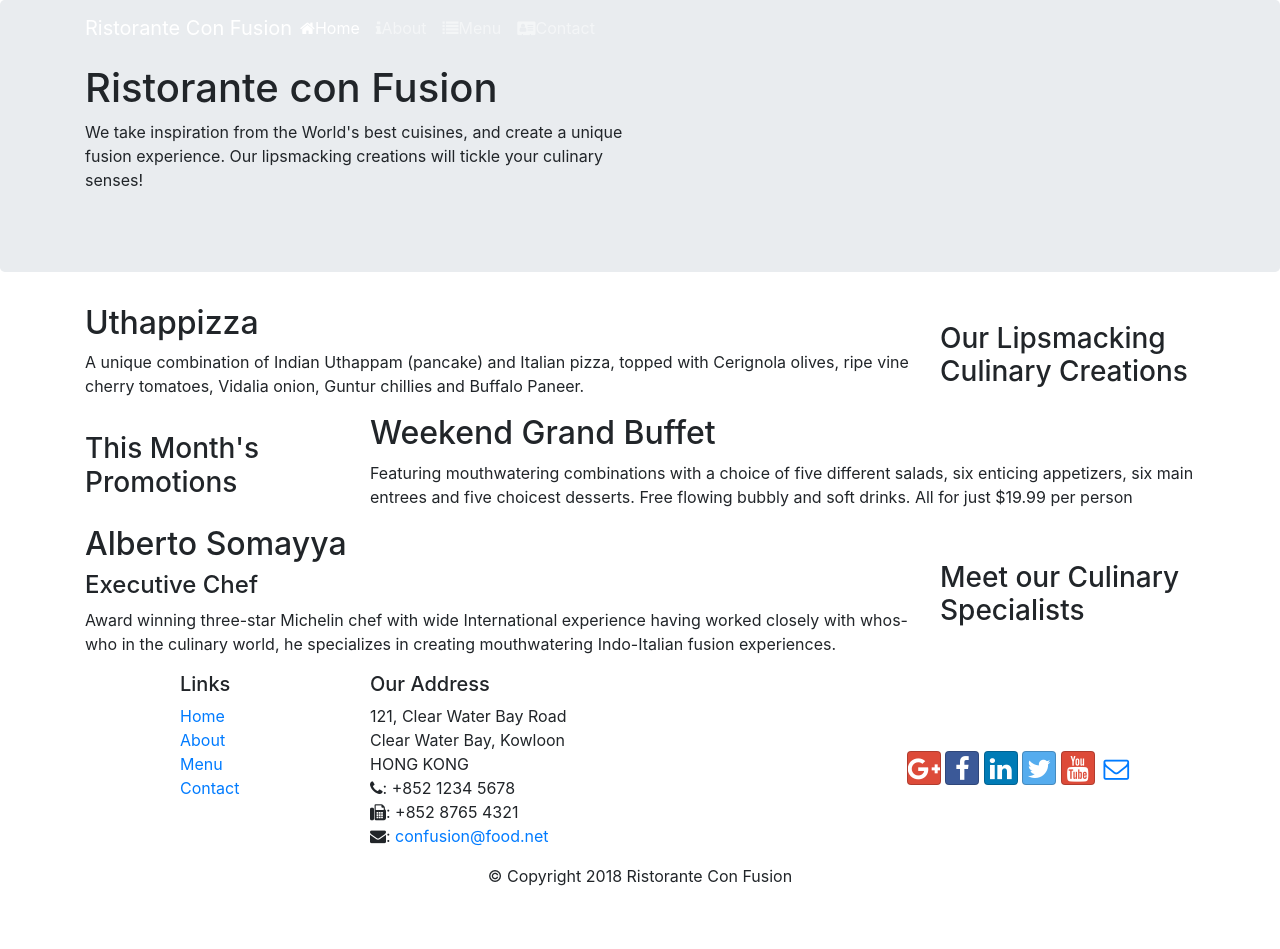
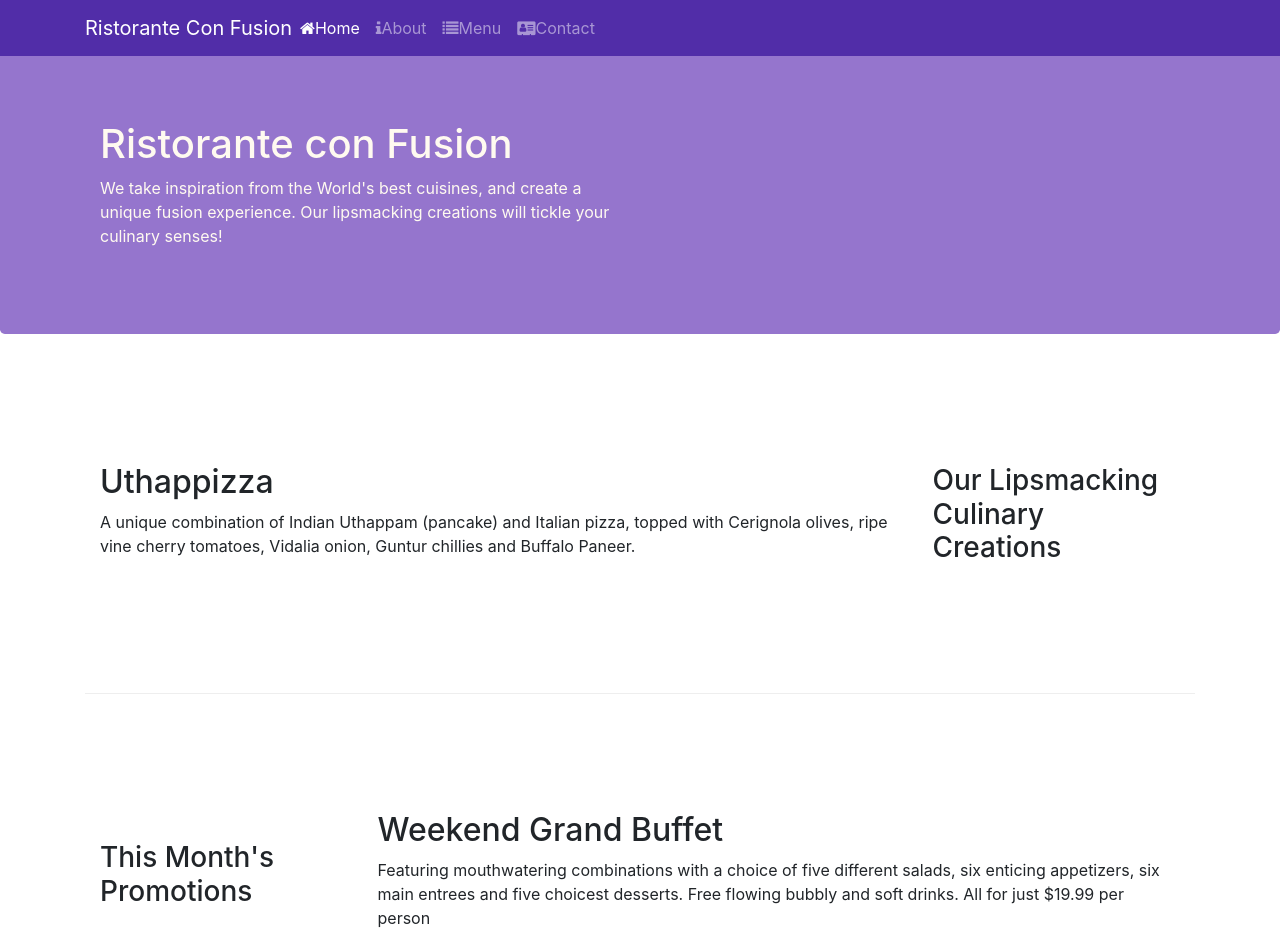
Before and after one commit to 0mkar-D/Bootstrap-conFusion, a website: page index.html in a window 1280 px wide. Shown: the top 949 px of the page. Before the commit the page ends 904 px from the top, so only its background shows below. Drawn offline with nearby package versions, Linux system fonts and the light colour scheme.

Commit message:
Update index.html

```diff
--- a/index.html
+++ b/index.html
@@ -11,7 +11,7 @@
         <link rel="stylesheet" href="node_modules/bootstrap/dist/css/bootstrap.min.css">
         <link rel="stylesheet" href="node_modules/font-awesome/css/font-awesome.min.css">
         <link rel="stylesheet" href="node_modules/bootstrap-social/bootstrap-social.css">
-        <link rel="stylesheet" href="../css/styles.css">
+        <link rel="stylesheet" href="styles2.css">
     <title>Ristorante Con Fusion</title>
 </head>
 
```
